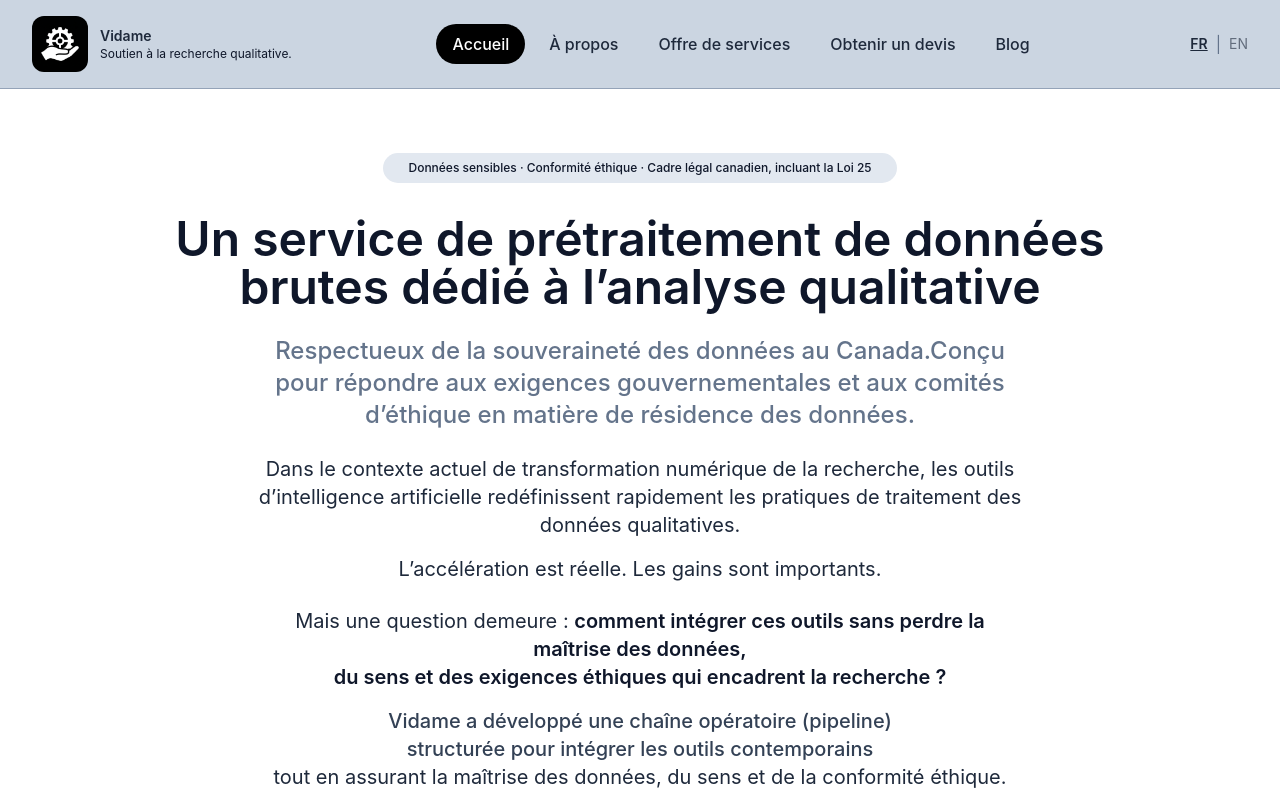
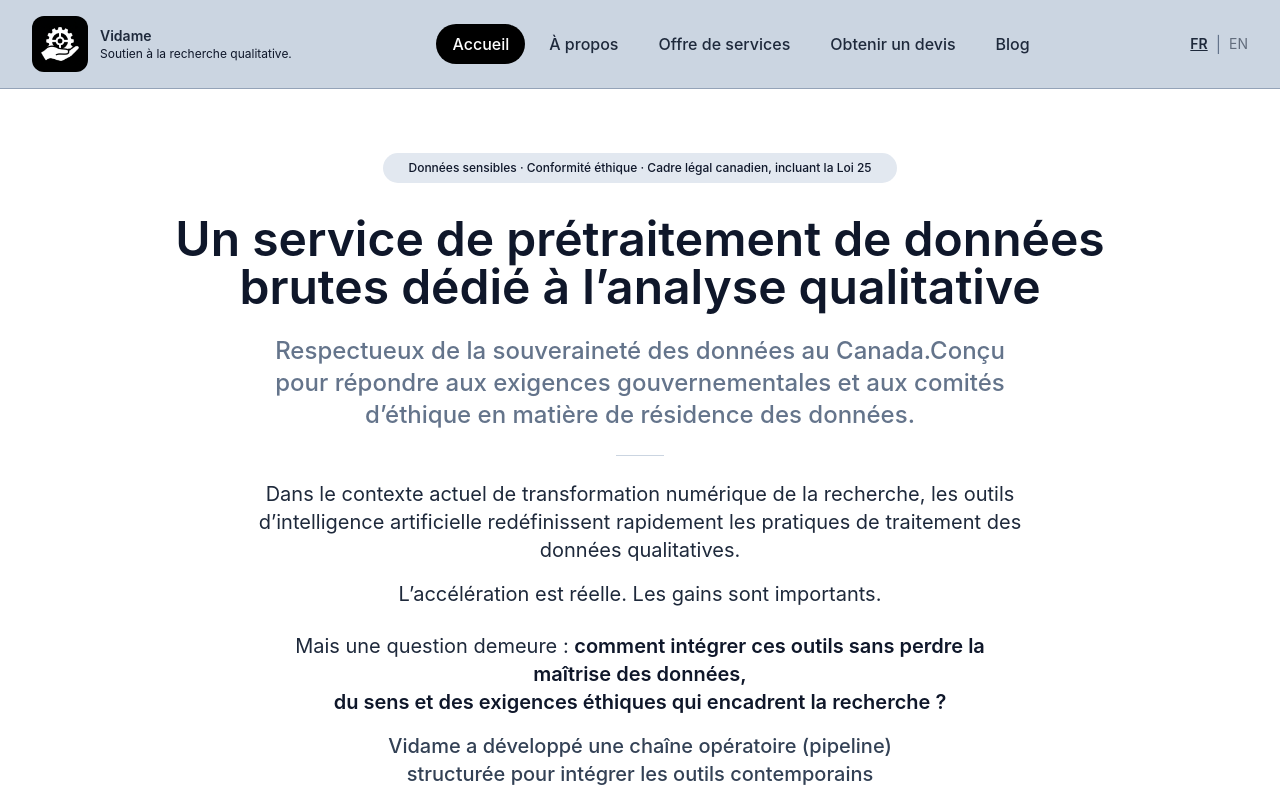
Before and after one commit to momopro21/vidame-recherche, a React (Vite) app: page / in a window 1280 px wide. Shown: the top 791 px of the page. Built offline with nearby package versions, Linux system fonts and the light colour scheme; the HTML template or start-up script is replaced by a standard one.

Commit message:
Update App.tsx

```diff
--- a/src/App.tsx
+++ b/src/App.tsx
@@ -543,6 +543,7 @@ function Accueil({setPage,lang,}: {setPage: (page: string) => void;lang: "fr" |
 </h2>
 
      {/* ===== VIDAME_REPERE_TEXTE_HERO_ACCUEIL ===== */}
+<div className="mt-6 h-px w-12 bg-slate-300 md:mx-auto"></div>
 <div className="mt-8 text-left text-[20px] leading-7 md:mx-auto md:max-w-3xl md:text-center md:text-[20px]">
   {lang === "fr" ? (
     <>
```
